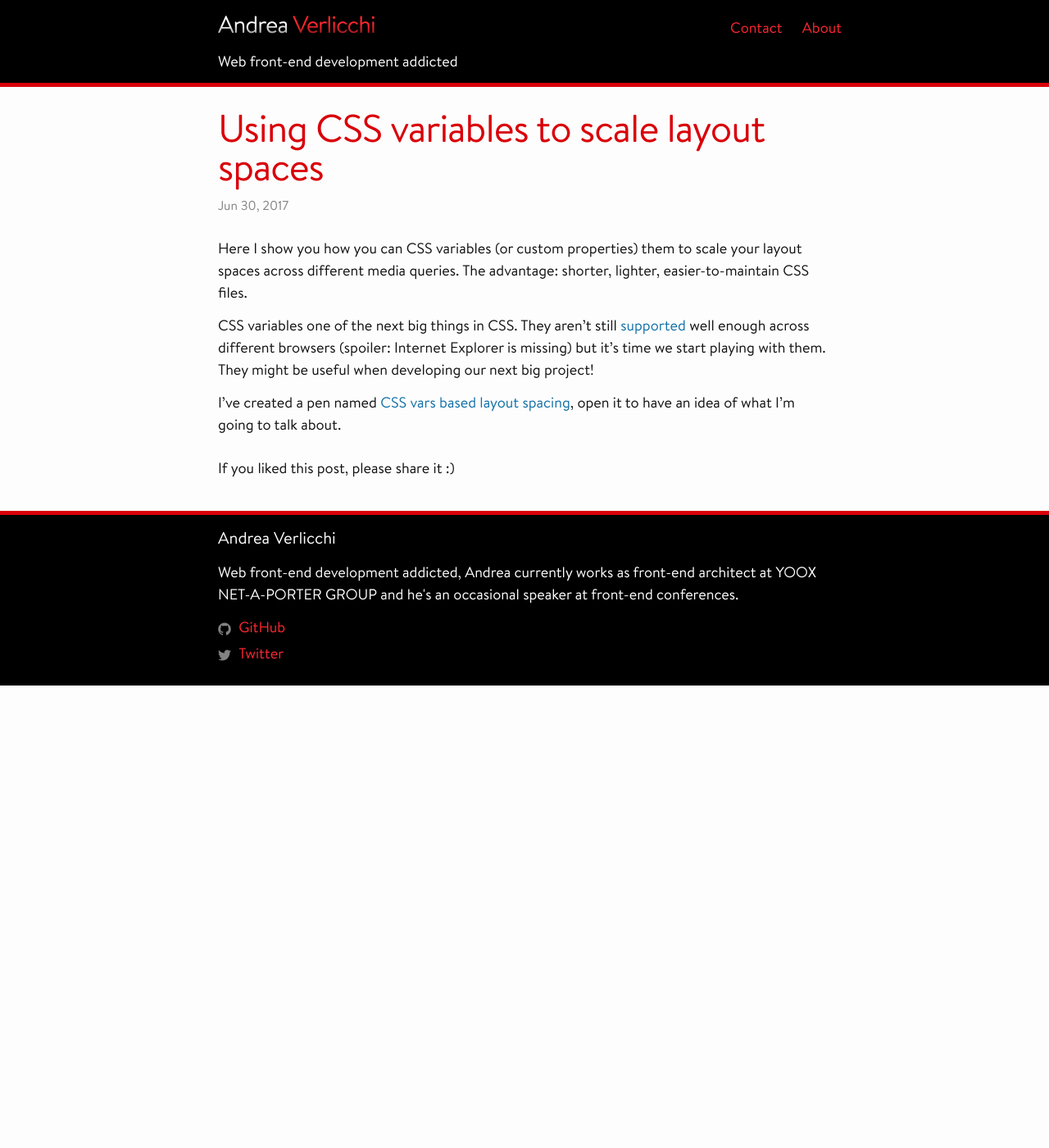
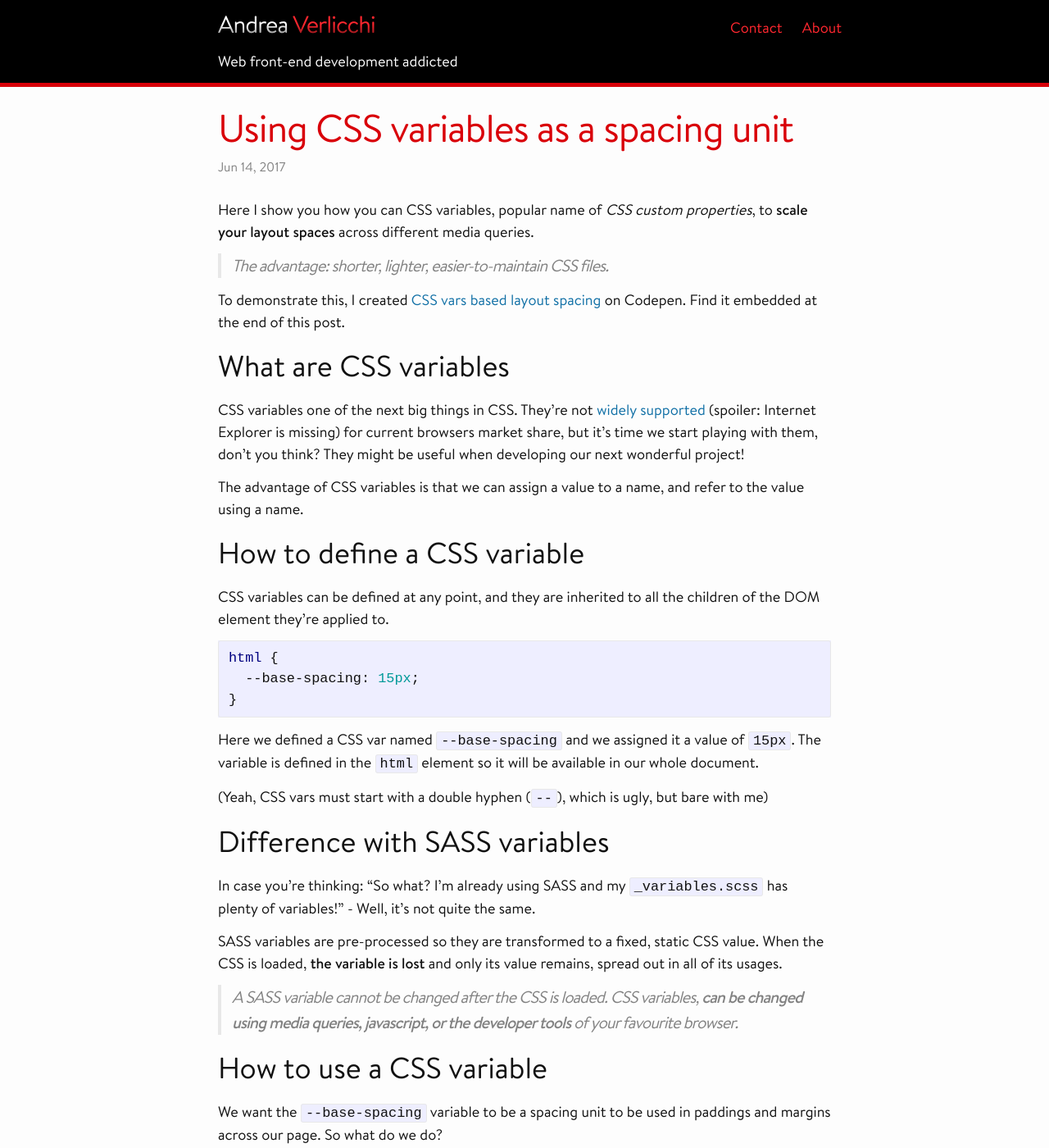
Before and after one commit to verlok/verlok.github.io, a Jekyll site: the page built from _posts/2017-06-14-using-css-variables-to-scale-layout-spaces.md, in a window 1280 px wide and 1400 px high. Shown: the whole window at 82% size. Built offline with Jekyll 4.4.1, drawn with Linux system fonts in a browser that asks for light colours; comment, search, counter and statistics services are not loaded; some of the changed text lies outside the part shown.

Commit message:
Updated post about scaling layout spaces with css variables

````diff
--- a/_posts/2017-06-14-using-css-variables-to-scale-layout-spaces.md
+++ b/_posts/2017-06-14-using-css-variables-to-scale-layout-spaces.md
@@ -1,14 +1,102 @@
 ---
 layout: post
-title: Using CSS variables to scale layout spaces
-date: 2017-06-30 08:30:00:00 +01:00
+title: Using CSS variables as a spacing unit
+date: 2017-06-14 08:30:00:00 +01:00
 categories:
 - techniques
 tags: [css variables, css custom properties, layout]
 ---
 
-Here I show you how you can CSS variables (or custom properties) them to scale your layout spaces across different media queries. The advantage: shorter, lighter, easier-to-maintain CSS files.
+Here I show you how you can CSS variables, popular name of _CSS custom properties_, to **scale your layout spaces** across different media queries.
 
-CSS variables one of the next big things in CSS. They aren't still [supported](http://caniuse.com/#feat=css-variables) well enough across different browsers (spoiler: Internet Explorer is missing) but it's time we start playing with them. They might be useful when developing our next big project!
+> The advantage: shorter, lighter, easier-to-maintain CSS files.
 
-I've created a pen named [CSS vars based layout spacing](https://codepen.io/verlok/pen/owzLPm?editors=1100), open it to have an idea of what I'm going to talk about.
+To demonstrate this, I created [CSS vars based layout spacing](https://codepen.io/verlok/pen/owzLPm?editors=1100) on Codepen. Find it embedded at the end of this post.
+
+
+## What are CSS variables
+
+CSS variables one of the next big things in CSS. They're not [widely supported](http://caniuse.com/#feat=css-variables) (spoiler: Internet Explorer is missing) for current browsers market share, but it's time we start playing with them, don't you think? They might be useful when developing our next wonderful project!
+
+The advantage of CSS variables is that we can assign a value to a name, and refer to the value using a name.
+
+## How to define a CSS variable
+
+CSS variables can be defined at any point, and they are inherited to all the children of the DOM element they're applied to.
+
+```css
+html {
+  --base-spacing: 15px;
+}
+```
+
+Here we defined a CSS var named `--base-spacing` and we assigned it a value of `15px`. The variable is defined in the `html` element so it will be available in our whole document.
+
+(Yeah, CSS vars must start with a double hyphen (`--`), which is ugly, but bare with me)
+
+
+## Difference with SASS variables
+
+In case you're thinking: "So what? I'm already using SASS and my `_variables.scss` has plenty of variables!" - Well, it's not quite the same.
+
+SASS variables are pre-processed so they are transformed to a fixed, static CSS value. When the CSS is loaded, **the variable is lost** and only its value remains, spread out in all of its usages.
+
+> A SASS variable cannot be changed after the CSS is loaded. CSS variables, **can be changed using media queries, javascript, or the developer tools** of your favourite browser.
+
+
+## How to use a CSS variable
+
+We want the `--base-spacing` variable to be a spacing unit to be used in paddings and margins across our page. So what do we do?
+
+```css
+.box {
+  padding: var(--base-spacing);
+  margin: var(--base-spacing);
+}
+
+h1 {
+  margin-bottom: var(--base-spacing);
+}
+```
+
+That's great! Now we're using our CSS variable as a spacing unit, like we would do with a SASS variable, but... we can now change it!
+
+
+## Changing CSS variables values
+
+This is where the magic happens. CSS variables values can be re-assigned like you would do with any other CSS property, using:
+
+- media queries
+- javascript
+- the developer tools of your favourite browser
+
+The first thing you can do to understand the power of CSS variables is **open the developer tools**, locate the variable in your CSS file, and **change its value**. [Try it here](https://codepen.io/verlok/pen/owzLPm?editors=1100).
+
+In our case, we want to enlarge spaces on wider screens, so we just do the following:
+
+```css
+@media (min-width: 500px) {
+  html {
+    --base-spacing: 30px;
+  }
+}
+```
+
+That's it. This simple variable reassignment will make all of our paddings and margins scale since we used a variable to define theis values.
+
+## DEMO
+
+This is what I'm talking about.
+
+<p data-height="265" data-theme-id="dark" data-slug-hash="owzLPm" data-default-tab="css,result" data-user="verlok" data-embed-version="2" data-pen-title="CSS vars based layout spacing" class="codepen">See the Pen <a href="https://codepen.io/verlok/pen/owzLPm/">CSS vars based layout spacing</a> by Andrea Verlicchi (<a href="https://codepen.io/verlok">@verlok</a>) on <a href="https://codepen.io">CodePen</a>.</p>
+<script async src="https://production-assets.codepen.io/assets/embed/ei.js"></script>
+
+
+## Endless possibilities
+
+Now that you master CSS variables, you can go far beyond and let your users decide the spacing of your layout, the main color, or anything else.
+
+You just need some input fields and a few lines of javascript, like [@wesbos](https://www.twitter.com/wesbos) is demonstrating here.
+
+<p data-height="265" data-theme-id="dark" data-slug-hash="adQjoY" data-default-tab="css,result" data-user="wesbos" data-embed-version="2" data-pen-title="Update CSS Variables with JS" class="codepen">See the Pen <a href="https://codepen.io/wesbos/pen/adQjoY/">Update CSS Variables with JS</a> by Wes Bos (<a href="https://codepen.io/wesbos">@wesbos</a>) on <a href="https://codepen.io">CodePen</a>.</p>
+<script async src="https://production-assets.codepen.io/assets/embed/ei.js"></script>
````
Also changed, not shown: 1 other file.
